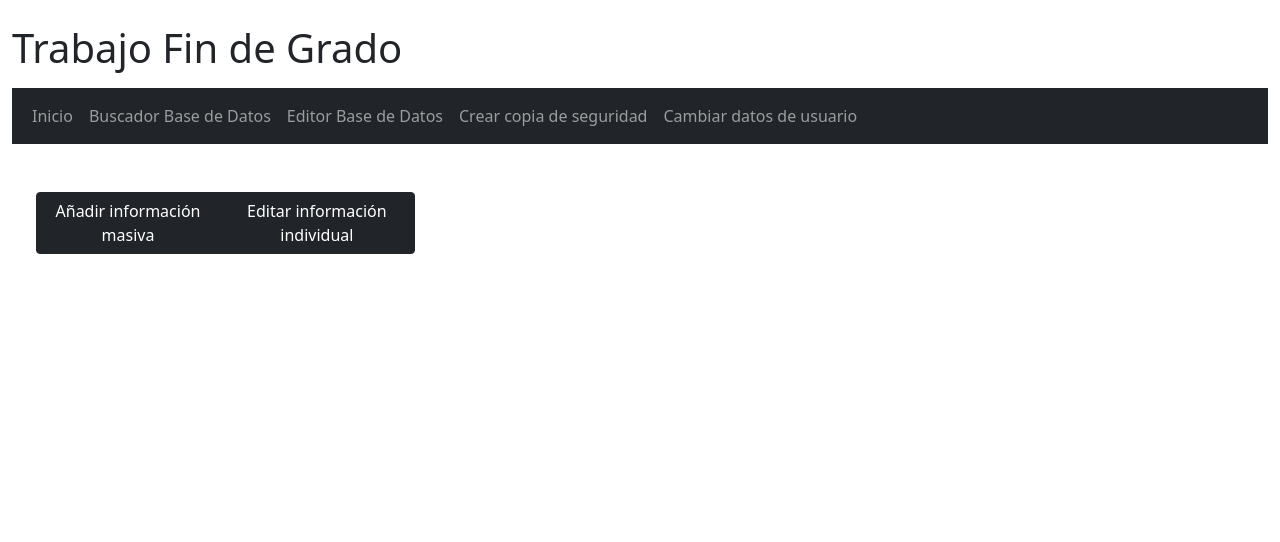
After one commit to currobeltran/TFG, a Django app: page /editorBBDD in a window 1280 px wide. The commit adds this page. Shown: the top 542 px of the page. Run offline with Django 3.2, Linux system fonts and the light colour scheme; some libraries are stand-ins or nearby versions.

Commit message:
Añadiendo diseño editor de informacion

```diff
--- /dev/null
+++ b/src/app/templates/editor.html
@@ -0,0 +1,18 @@
+{% extends 'index.html' %}
+
+{% block central %}
+
+    <div class="container-fluid row mt-5">
+        <div class="btn-group col-4" role="group">
+            <a class="btn btn-dark" href="#" role="button">Añadir información masiva</a>
+            <a class="btn btn-dark" href="#" role="button">Editar información individual</a>
+        </div>
+    </div>
+
+    <div class="container-fluid mt-5">
+        {% block formulario %}
+
+        {% endblock %}
+    </div>
+
+{% endblock %}
--- a/src/app/templates/index.html
+++ b/src/app/templates/index.html
@@ -32,7 +32,7 @@
                         </li>
                         {% if registrado == True %}
                         <li class="nav-item">
-                            <a class="nav-link" href="#">Editor Base de Datos</a>
+                            <a class="nav-link" href="/editorBBDD">Editor Base de Datos</a>
                         </li>
                         <li class="nav-item">
                             <a class="nav-link" href="#">Crear copia de seguridad</a>
--- a/src/app/urls.py
+++ b/src/app/urls.py
@@ -3,5 +3,6 @@ from . import views
 
 urlpatterns = [
     path('', views.inicio, name='inicio'),
-    path('buscadorBBDD', views.buscadorBBDD, name='buscadorBBDD')
+    path('buscadorBBDD', views.buscadorBBDD, name='buscadorBBDD'),
+    path('editorBBDD', views.editarBBDD, name='editorBBDD'),
 ]
--- a/src/app/views.py
+++ b/src/app/views.py
@@ -1,7 +1,10 @@
 from django.shortcuts import render
 
 def inicio(request):
-    return render(request, 'index.html', {})
+    return render(request, 'index.html', {'registrado':True})
 
 def buscadorBBDD(request):
-    return render(request, 'buscador.html', {})
+    return render(request, 'buscador.html', {'registrado':True})
+
+def editarBBDD(request):
+    return render(request, 'editor.html', {'registrado':True})
```
